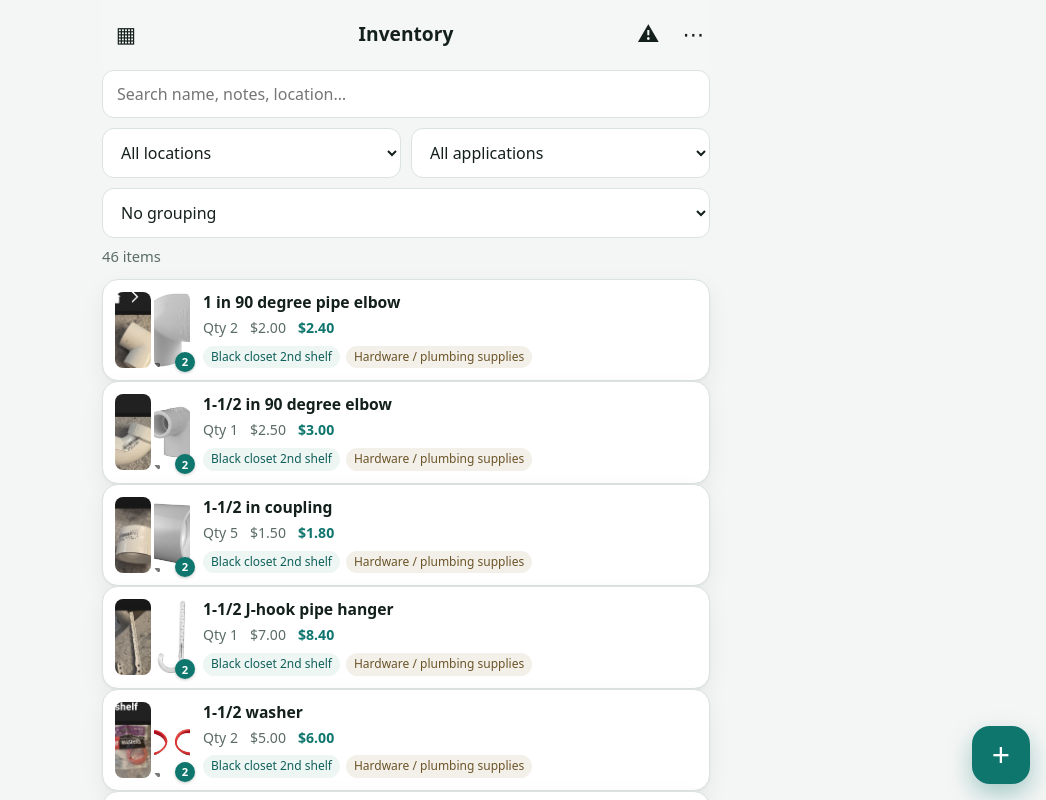
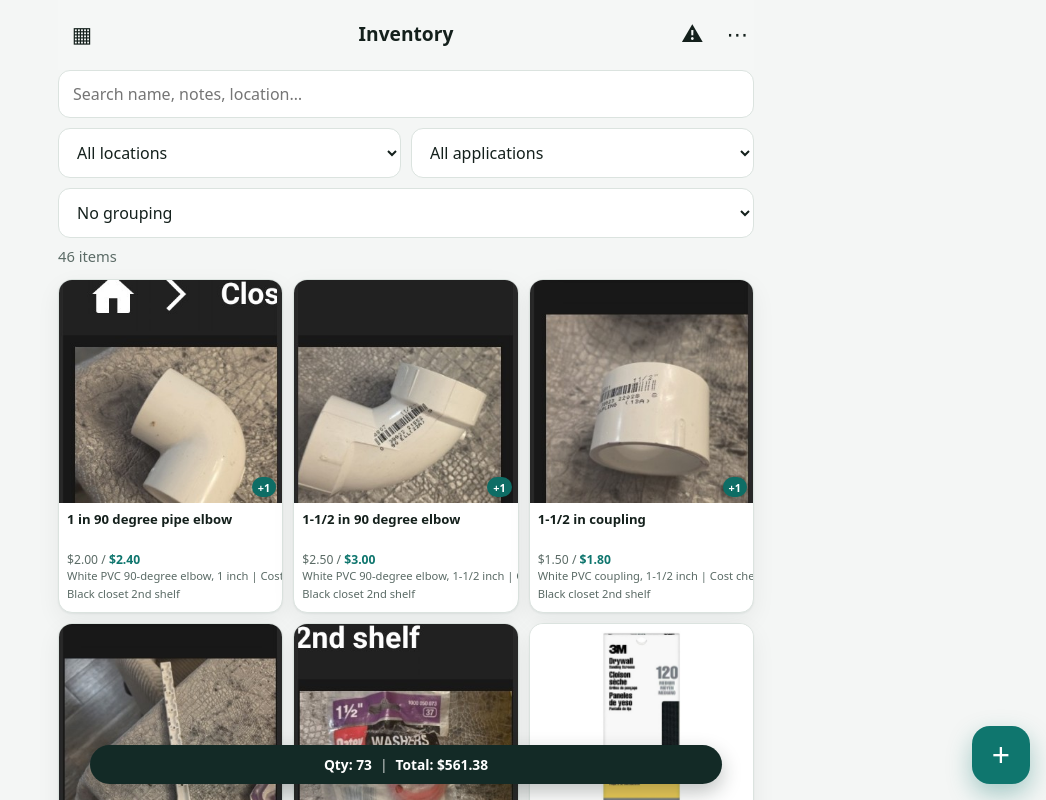
Before and after one commit to babybobusa/inventory-app, a React (Vite) app: page / in a window 1280 px wide. Shown: the top 800 px of the page, without its empty margins (234-1280 px from the left). Built offline with nearby package versions, Linux system fonts and the light colour scheme.

Commit message:
Use StoDo-style goods grid on the inventory list.
List cards are a dense 2–3 column photo grid with a single primary photo, qty/prices/location lines, optional +N badge, and a filtered qty/total summary bar.

```diff
--- a/public/sw.js
+++ b/public/sw.js
@@ -1,4 +1,4 @@
-const CACHE = 'inventory-app-v5'
+const CACHE = 'inventory-app-v6'
 const BASE = self.registration.scope
 
 self.addEventListener('install', (event) => {
--- a/src/components/ItemCard.tsx
+++ b/src/components/ItemCard.tsx
@@ -1,7 +1,7 @@
 import { money } from '../money'
 import { navigate } from '../nav'
 import type { ItemRecord } from '../types'
-import { isLowStock, MAX_PHOTOS } from '../types'
+import { isLowStock } from '../types'
 import { PhotoThumb } from './PhotoThumb'
 
 type ItemCardProps = {
@@ -9,13 +9,8 @@ type ItemCardProps = {
 }
 
 export function ItemCard({ item }: ItemCardProps) {
-  const photoSlots =
-    item.photoCount > 0
-      ? Array.from(
-          { length: Math.min(MAX_PHOTOS, item.photoCount) },
-          (_, i) => i,
-        )
-      : []
+  const hasPhoto = item.photoCount > 0
+  const extraPhotos = Math.max(0, item.photoCount - 1)
 
   return (
     <button
@@ -24,56 +19,42 @@ export function ItemCard({ item }: ItemCardProps) {
       id={`item-card-${item.id}`}
       onClick={() => navigate(`/items/${item.id}`)}
     >
-      <div className="item-card-photos" aria-hidden={photoSlots.length === 0}>
-        {photoSlots.length === 0 ? (
+      <div className="item-card-photos" aria-hidden={!hasPhoto}>
         <PhotoThumb
           id={item.id}
-            hasPhoto={false}
+          hasPhoto={hasPhoto}
+          slot={0}
           alt=""
           className="item-card-photo"
         />
-        ) : (
-          <>
-            <div
-              className={`item-card-photo-strip item-card-photo-strip--${photoSlots.length}`}
+        {extraPhotos > 0 ? (
+          <span
+            className="item-card-photo-count"
+            aria-label={`${item.photoCount} photos`}
           >
-              {photoSlots.map((slot) => (
-                <PhotoThumb
-                  key={slot}
-                  id={item.id}
-                  hasPhoto
-                  slot={slot}
-                  alt=""
-                  className="item-card-photo"
-                />
-              ))}
-            </div>
-            {item.photoCount > 1 ? (
-              <span className="item-card-photo-count" aria-label={`${item.photoCount} photos`}>
-                {item.photoCount}
+            +{extraPhotos}
           </span>
         ) : null}
-          </>
-        )}
       </div>
       <div className="item-card-body">
         <div className="item-card-name">
-          {item.name}
+          <span className="item-card-name-text">{item.name}</span>
           {isLowStock(item) ? (
             <span className="chip chip-low" id={`item-low-badge-${item.id}`}>
               Low
             </span>
           ) : null}
         </div>
-        <div className="item-card-meta">
-          <span>Qty {item.quantity}</span>
-          <span>{money(item.cost)}</span>
+        <div className="item-card-qty">Qty {item.quantity}</div>
+        <div className="item-card-prices">
+          <span className="item-card-cost">{money(item.cost)}</span>
+          <span className="item-card-sep"> / </span>
           <span className="markup">{money(item.recommendedPrice)}</span>
         </div>
-        <div className="item-card-tags">
-          <span className="chip">{item.location || 'TBD'}</span>
-          {item.application ? <span className="chip chip-alt">{item.application}</span> : null}
-        </div>
+        {item.description ? (
+          <div className="item-card-desc">{item.description}</div>
+        ) : null}
+        <div className="item-card-location">{item.location || 'TBD'}</div>
       </div>
     </button>
   )
--- a/src/index.css
+++ b/src/index.css
@@ -10,7 +10,7 @@
   --shadow: 0 1px 2px rgba(20, 32, 28, 0.06), 0 8px 24px rgba(20, 32, 28, 0.06);
   --radius: 16px;
   --tap: 48px;
-  --max: 640px;
+  --max: 720px;
   font-family: system-ui, -apple-system, 'Segoe UI', Roboto, Helvetica, Arial, sans-serif;
   color: var(--text);
   background: var(--bg);
@@ -47,7 +47,7 @@ button {
 .page {
   max-width: var(--max);
   margin: 0 auto;
-  padding: 0 16px calc(96px + env(safe-area-inset-bottom));
+  padding: 0 12px calc(120px + env(safe-area-inset-bottom));
 }
 
 .app-header {
@@ -132,7 +132,7 @@ button {
 .list {
   display: flex;
   flex-direction: column;
-  gap: 10px;
+  gap: 12px;
 }
 
 .group-head {
@@ -151,21 +151,36 @@ button {
   font-size: 0.8rem;
 }
 
+.goods-grid {
+  display: grid;
+  grid-template-columns: repeat(2, minmax(0, 1fr));
+  gap: 8px;
+}
+
+@media (min-width: 520px) {
+  .goods-grid {
+    grid-template-columns: repeat(3, minmax(0, 1fr));
+    gap: 10px;
+  }
+}
+
 .item-card {
   display: flex;
-  gap: 12px;
+  flex-direction: column;
+  gap: 0;
   width: 100%;
   text-align: left;
   background: var(--card);
   border: 1px solid var(--border);
-  border-radius: var(--radius);
-  padding: 12px;
+  border-radius: 14px;
+  padding: 0;
+  overflow: hidden;
   box-shadow: var(--shadow);
-  min-height: 92px;
+  min-height: 0;
 }
 
 .item-card:active {
-  transform: scale(0.995);
+  transform: scale(0.985);
 }
 
 .item-card-photo,
@@ -178,57 +193,37 @@ button {
 
 .item-card-photos {
   position: relative;
-  flex-shrink: 0;
-  width: 76px;
-}
-
-.item-card-photo-strip {
-  display: flex;
-  flex-direction: row;
-  gap: 3px;
-  width: 76px;
-  overflow: hidden;
+  width: 100%;
+  aspect-ratio: 1 / 1;
+  background: #eef3f1;
 }
 
 .item-card-photo,
 .item-card .photo-placeholder {
-  width: 76px;
-  height: 76px;
-  border-radius: 12px;
-  flex-shrink: 0;
+  width: 100%;
+  height: 100%;
+  border-radius: 0;
+  display: block;
 }
 
-.item-card-photo-strip .item-card-photo,
-.item-card-photo-strip .photo-placeholder {
-  width: 76px;
-  height: 76px;
-}
-
-.item-card-photo-strip--2 .item-card-photo,
-.item-card-photo-strip--2 .photo-placeholder {
-  width: 36px;
-  height: 76px;
-  border-radius: 8px;
-}
-
-.item-card-photo-strip--3 .item-card-photo,
-.item-card-photo-strip--3 .photo-placeholder {
-  width: 23px;
-  height: 76px;
-  border-radius: 6px;
+.item-card .photo-placeholder {
+  display: grid;
+  place-items: center;
+  color: var(--muted);
+  font-size: 0.78rem;
 }
 
 .item-card-photo-count {
   position: absolute;
-  right: -4px;
-  bottom: -4px;
-  min-width: 20px;
+  right: 6px;
+  bottom: 6px;
+  min-width: 22px;
   height: 20px;
-  padding: 0 5px;
+  padding: 0 6px;
   border-radius: 999px;
-  background: var(--accent);
+  background: color-mix(in srgb, var(--accent) 92%, black);
   color: #fff;
-  font-size: 0.7rem;
+  font-size: 0.68rem;
   font-weight: 700;
   display: grid;
   place-items: center;
@@ -238,33 +233,93 @@ button {
 
 .item-card-body {
   min-width: 0;
-  flex: 1;
+  padding: 8px 8px 10px;
+  display: flex;
+  flex-direction: column;
+  gap: 2px;
 }
 
 .item-card-name {
+  display: flex;
+  flex-wrap: wrap;
+  align-items: flex-start;
+  gap: 4px;
   font-weight: 700;
-  font-size: 0.98rem;
-  margin-bottom: 4px;
+  font-size: 0.82rem;
+  line-height: 1.25;
+  margin-bottom: 0;
 }
 
-.item-card-meta {
-  display: flex;
-  flex-wrap: wrap;
-  gap: 8px 12px;
-  color: var(--muted);
-  font-size: 0.88rem;
+.item-card-name-text {
+  display: -webkit-box;
+  -webkit-line-clamp: 2;
+  -webkit-box-orient: vertical;
+  overflow: hidden;
+  word-break: break-word;
 }
 
-.item-card-meta .markup {
-  color: var(--accent);
-  font-weight: 600;
+.item-card-qty {
+  text-align: right;
+  font-size: 0.8rem;
+  font-weight: 650;
+  color: var(--text);
+  margin-top: 2px;
 }
 
-.item-card-tags {
+.item-card-prices {
+  font-size: 0.76rem;
+  color: var(--muted);
+  line-height: 1.3;
+}
+
+.item-card-prices .markup {
+  color: var(--accent);
+  font-weight: 650;
+}
+
+.item-card-cost,
+.item-card-sep {
+  color: var(--muted);
+}
+
+.item-card-desc,
+.item-card-location {
+  font-size: 0.7rem;
+  color: var(--muted);
+  line-height: 1.3;
+  white-space: nowrap;
+  overflow: hidden;
+  text-overflow: ellipsis;
+}
+
+.item-card-location {
+  margin-top: 1px;
+}
+
+.summary-bar {
+  position: fixed;
+  left: 50%;
+  transform: translateX(-50%);
+  bottom: calc(16px + env(safe-area-inset-bottom));
+  z-index: 12;
+  width: min(calc(100% - 96px), calc(var(--max) - 88px));
+  max-width: calc(100vw - 96px);
   display: flex;
-  flex-wrap: wrap;
-  gap: 6px;
-  margin-top: 8px;
+  align-items: center;
+  justify-content: center;
+  gap: 8px;
+  padding: 10px 14px;
+  border-radius: 999px;
+  background: color-mix(in srgb, var(--text) 88%, var(--accent));
+  color: #fff;
+  font-size: 0.86rem;
+  font-weight: 650;
+  box-shadow: 0 8px 20px rgba(20, 32, 28, 0.28);
+  pointer-events: none;
+}
+
+.summary-sep {
+  opacity: 0.55;
 }
 
 .chip {
@@ -284,6 +339,7 @@ button {
   position: fixed;
   right: max(16px, env(safe-area-inset-right));
   bottom: max(16px, env(safe-area-inset-bottom));
+  z-index: 13;
   width: 58px;
   height: 58px;
   border: 0;
@@ -347,127 +403,6 @@ button {
   font-weight: 700;
 }
 
-.photo-picker {
-  display: block;
-  margin-top: 8px;
-}
-
-.form-photo,
-.product-photo {
-  object-fit: cover;
-  background: #eef3f1;
-}
-
-.item-card-body {
-  min-width: 0;
-  flex: 1;
-}
-
-.item-card-name {
-  font-weight: 700;
-  font-size: 0.98rem;
-  margin-bottom: 4px;
-}
-
-.item-card-meta {
-  display: flex;
-  flex-wrap: wrap;
-  gap: 8px 12px;
-  color: var(--muted);
-  font-size: 0.88rem;
-}
-
-.item-card-meta .markup {
-  color: var(--accent);
-  font-weight: 600;
-}
-
-.item-card-tags {
-  display: flex;
-  flex-wrap: wrap;
-  gap: 6px;
-  margin-top: 8px;
-}
-
-.chip {
-  font-size: 0.75rem;
-  background: #eef6f4;
-  color: #0f5f59;
-  border-radius: 999px;
-  padding: 3px 8px;
-}
-
-.chip-alt {
-  background: #f3f0ea;
-  color: #6b5428;
-}
-
-.fab {
-  position: fixed;
-  right: max(16px, env(safe-area-inset-right));
-  bottom: max(16px, env(safe-area-inset-bottom));
-  width: 58px;
-  height: 58px;
-  border: 0;
-  border-radius: 18px;
-  background: var(--accent);
-  color: white;
-  font-size: 2rem;
-  line-height: 1;
-  box-shadow: 0 10px 24px rgba(15, 118, 110, 0.35);
-}
-
-.menu-panel {
-  display: flex;
-  flex-direction: column;
-  background: var(--card);
-  border: 1px solid var(--border);
-  border-radius: 12px;
-  margin-bottom: 12px;
-  overflow: hidden;
-}
-
-.menu-panel button {
-  min-height: var(--tap);
-  border: 0;
-  background: transparent;
-  text-align: left;
-  padding: 0 16px;
-}
-
-.menu-panel button + button {
-  border-top: 1px solid var(--border);
-}
-
-.item-form {
-  display: flex;
-  flex-direction: column;
-  gap: 8px;
-  padding-bottom: 24px;
-}
-
-.item-form label {
-  font-weight: 650;
-  font-size: 0.92rem;
-  margin-top: 8px;
-}
-
-.item-form textarea {
-  resize: vertical;
-  min-height: 88px;
-}
-
-.form-row {
-  display: grid;
-  grid-template-columns: 1fr 1fr;
-  gap: 10px;
-}
-
-.item-form input[readonly] {
-  background: #eef3f1;
-  color: var(--accent);
-  font-weight: 700;
-}
 
 .photo-fieldset {
   border: 0;
@@ -848,11 +783,10 @@ button {
   vertical-align: middle;
 }
 
-.item-card-name {
-  display: flex;
-  flex-wrap: wrap;
-  align-items: center;
-  gap: 4px 0;
+.item-card-name .chip-low {
+  margin-left: 0;
+  font-size: 0.65rem;
+  padding: 1px 6px;
 }
 
 .product-name .chip-low {
--- a/src/pages/ListPage.tsx
+++ b/src/pages/ListPage.tsx
@@ -3,6 +3,7 @@ import { AlertsMenu } from '../components/AlertsMenu'
 import { Header } from '../components/Header'
 import { ItemCard } from '../components/ItemCard'
 import { useInventory } from '../hooks/useInventory'
+import { money } from '../money'
 import { navigate } from '../nav'
 import type { ItemRecord } from '../types'
 
@@ -47,6 +48,16 @@ export function ListPage() {
       return true
     })
   }, [items, query, location, application])
+
+  const filteredTotals = useMemo(() => {
+    let qty = 0
+    let cost = 0
+    for (const item of filtered) {
+      qty += item.quantity
+      cost += item.cost * item.quantity
+    }
+    return { qty, cost }
+  }, [filtered])
 
   const groups = useMemo(() => {
     if (groupBy === 'none') {
@@ -218,15 +229,25 @@ export function ListPage() {
                 <span>{group.items.length}</span>
               </h2>
             ) : null}
-            {group.items.map((item) => (
-              <ItemCard key={item.id} item={item} />
-            ))}
+            <div className="goods-grid">
+              {group.items.map((item) => (
+                <ItemCard key={item.id} item={item} />
+              ))}
+            </div>
           </section>
         ))}
         {filtered.length === 0 ? (
           <p className="empty">No items match. Try a different search or add a new item.</p>
         ) : null}
       </div>
+
+      {filtered.length > 0 ? (
+        <div className="summary-bar" id="list-summary">
+          <span id="list-summary-qty">Qty: {filteredTotals.qty}</span>
+          <span className="summary-sep">|</span>
+          <span id="list-summary-total">Total: {money(filteredTotals.cost)}</span>
+        </div>
+      ) : null}
 
       <button
         type="button"
```
Also changed, not shown: 1 other file (tests, documents, lock files or other folders). Lines whose indentation alone changed are shown as unchanged.
